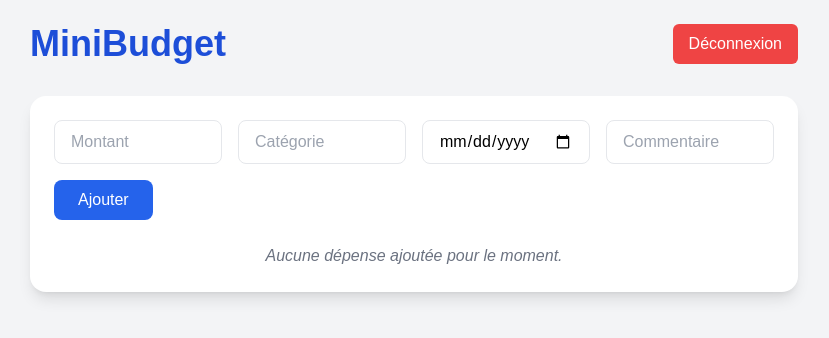
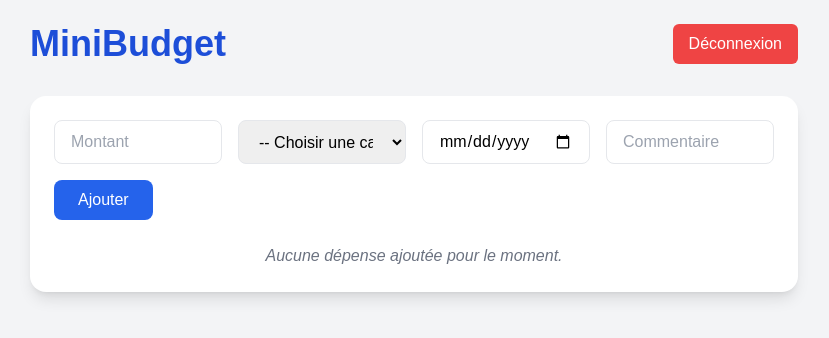
Before and after one commit to Rajaa71/MiniBudget, a React (Vite) app: page / in a window 1280 px wide. Both pictures are taken after typing "name@example.com", "Sample123" into the empty fields and a click on the button "Connexion". Shown: the top 338 px of the page, without its empty margins (226-1055 px from the left). Built offline with nearby package versions, Linux system fonts and the light colour scheme.

Commit message:
derniers modifs

```diff
--- a/src/components/ExpenseForm.jsx
+++ b/src/components/ExpenseForm.jsx
@@ -5,6 +5,8 @@ export default function ExpenseForm({ onAddExpense }) {
   const [amount, setAmount] = useState("");
   const [date, setDate] = useState("");
   const [comment, setComment] = useState("");
+
+  const categories = ["Alimentation", "Transport", "Loisirs", "Santé", "Autres"];
 
   const handleSubmit = (e) => {
     e.preventDefault();
@@ -16,15 +18,14 @@ export default function ExpenseForm({ onAddExpense }) {
 
     const newExpense = {
       id: Date.now(),
-      category: title,            // IMPORTANT : correspond à category attendu par ExpenseChart
+      category: title,
       amount: parseFloat(amount),
-      date: new Date(date).toLocaleDateString(), // format lisible en liste
+      date: new Date(date).toLocaleDateString(),
       comment,
     };
 
     onAddExpense(newExpense);
 
-    // Réinitialiser les champs
     setTitle("");
     setAmount("");
     setDate("");
@@ -43,13 +44,20 @@ export default function ExpenseForm({ onAddExpense }) {
           min="0"
           step="0.01"
         />
-        <input
-          type="text"
-          placeholder="Catégorie"
+
+        <select
           value={title}
           onChange={(e) => setTitle(e.target.value)}
           className="border px-4 py-2 rounded-lg w-full"
-        />
+        >
+          <option value="">-- Choisir une catégorie --</option>
+          {categories.map((cat) => (
+            <option key={cat} value={cat}>
+              {cat}
+            </option>
+          ))}
+        </select>
+
         <input
           type="date"
           value={date}
```
